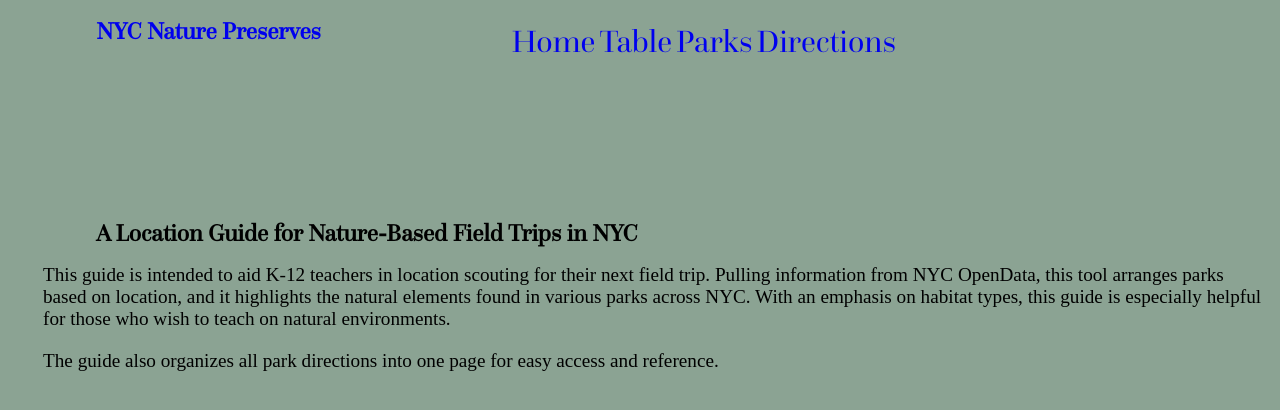
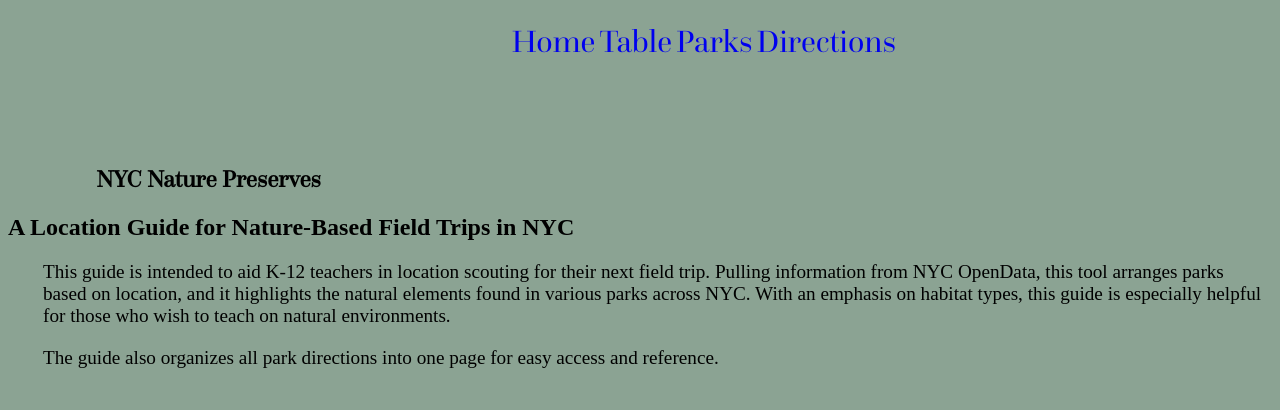
Before and after one commit to annabellamelvin/annabellamelvin.github.io, a Jekyll site: the page Nature_Preserves/index.html, which Jekyll copies as it is, in a window 1280 px wide. Shown: the top 410 px of the page. Built offline with Jekyll 4.4.1, drawn with Linux system fonts in a browser that asks for light colours; some of the changed lines change nothing that is shown.

Commit message:
Update index.html

```diff
--- a/Nature_Preserves/index.html
+++ b/Nature_Preserves/index.html
@@ -6,7 +6,6 @@
     </head>
     <body>
         <div class="header">
-            <a href="index.html"><h1 class="logo" id="top">NYC Nature Preserves</h1></a>
             <div class="menu">
                 <ul class="menu">
                     <li class="menu">
@@ -24,8 +23,9 @@
                 </ul>
             </div>
         </div>
-        <h1>A Location Guide for Nature-Based Field Trips in NYC</h1>
+        <h1>NYC Nature Preserves</h1>
             <div class="content">
+                <h2>A Location Guide for Nature-Based Field Trips in NYC</h2>
 
                 <p>This guide is intended to aid K-12 teachers in location scouting for their next field trip. Pulling information from NYC OpenData, this tool arranges parks based on location, and it highlights the natural elements found in various parks across NYC. With an emphasis on habitat types, this guide is especially helpful for those who wish to teach on natural environments.</p>
                 <p>The guide also organizes all park directions into one page for easy access and reference.</p>
```
